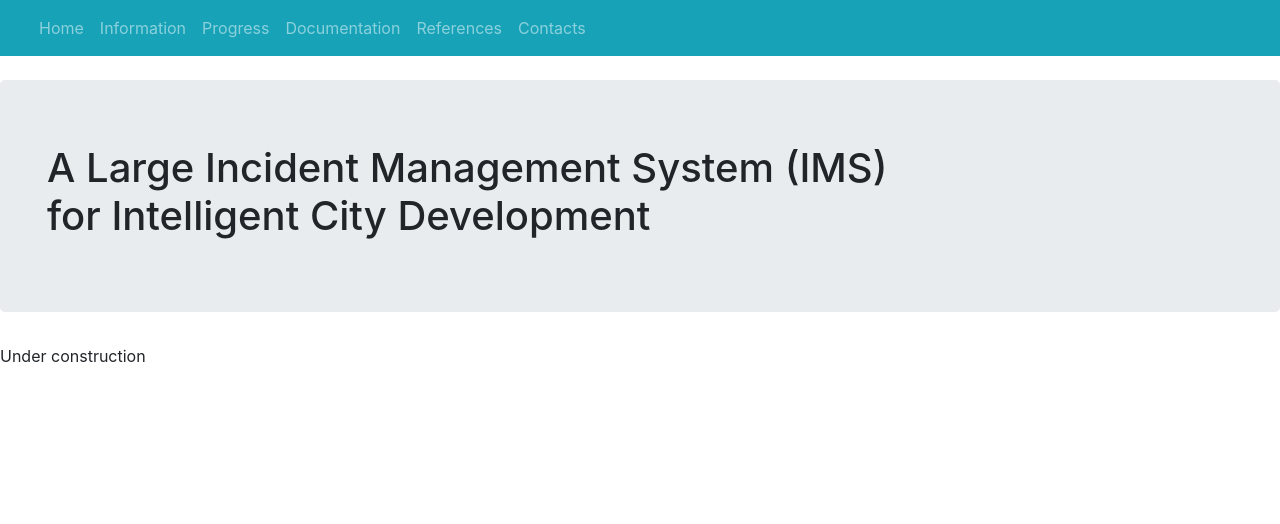
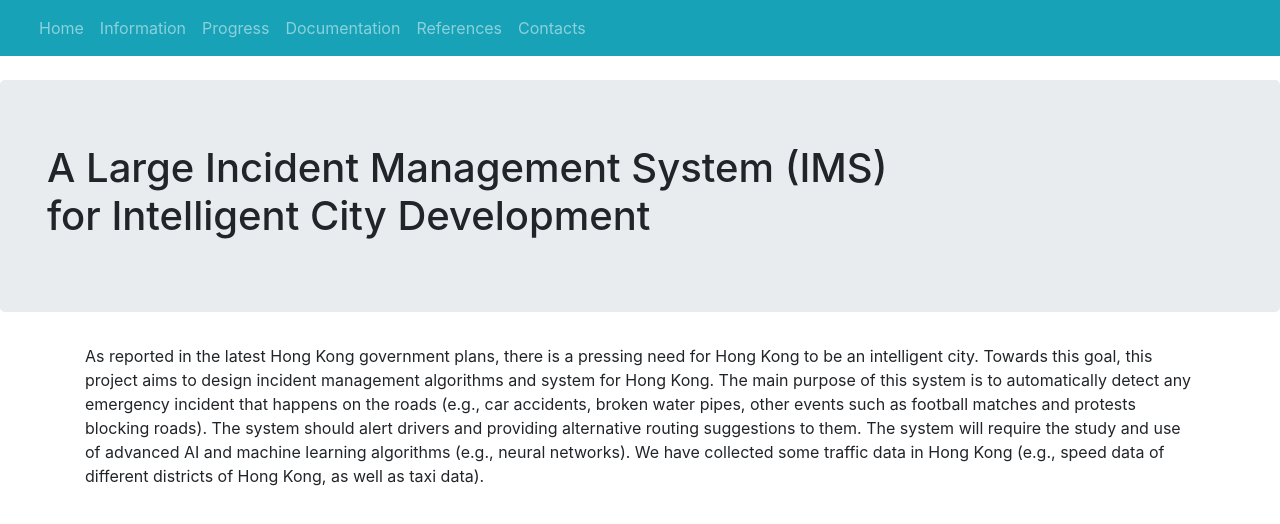
Before and after one commit to hy-lei/fyp-website, a plain HTML site: page index.html in a window 1280 px wide. Drawn offline with nearby package versions, Linux system fonts and the light colour scheme; some packages are replaced by stand-ins of ours.

Commit message:
added new info to homepage

```diff
--- a/main.htm
+++ b/main.htm
@@ -3,4 +3,6 @@
 		<h1>A Large Incident Management System (IMS) <br> for Intelligent City Development</h1>
 	</div>
 </div>
-<p>Under construction</p>
+<div class="container">
+	<p>As reported in the latest Hong Kong government plans, there is a pressing need for Hong Kong to be an intelligent city. Towards this goal, this project aims to design incident management algorithms and system for Hong Kong. The main purpose of this system is to automatically detect any emergency incident that happens on the roads (e.g., car accidents, broken water pipes, other events such as football matches and protests blocking roads). The system should alert drivers and providing alternative routing suggestions to them. The system will require the study and use of advanced AI and machine learning algorithms (e.g., neural networks). We have collected some traffic data in Hong Kong (e.g., speed data of different districts of Hong Kong, as well as taxi data).</p>
+</div>
```
